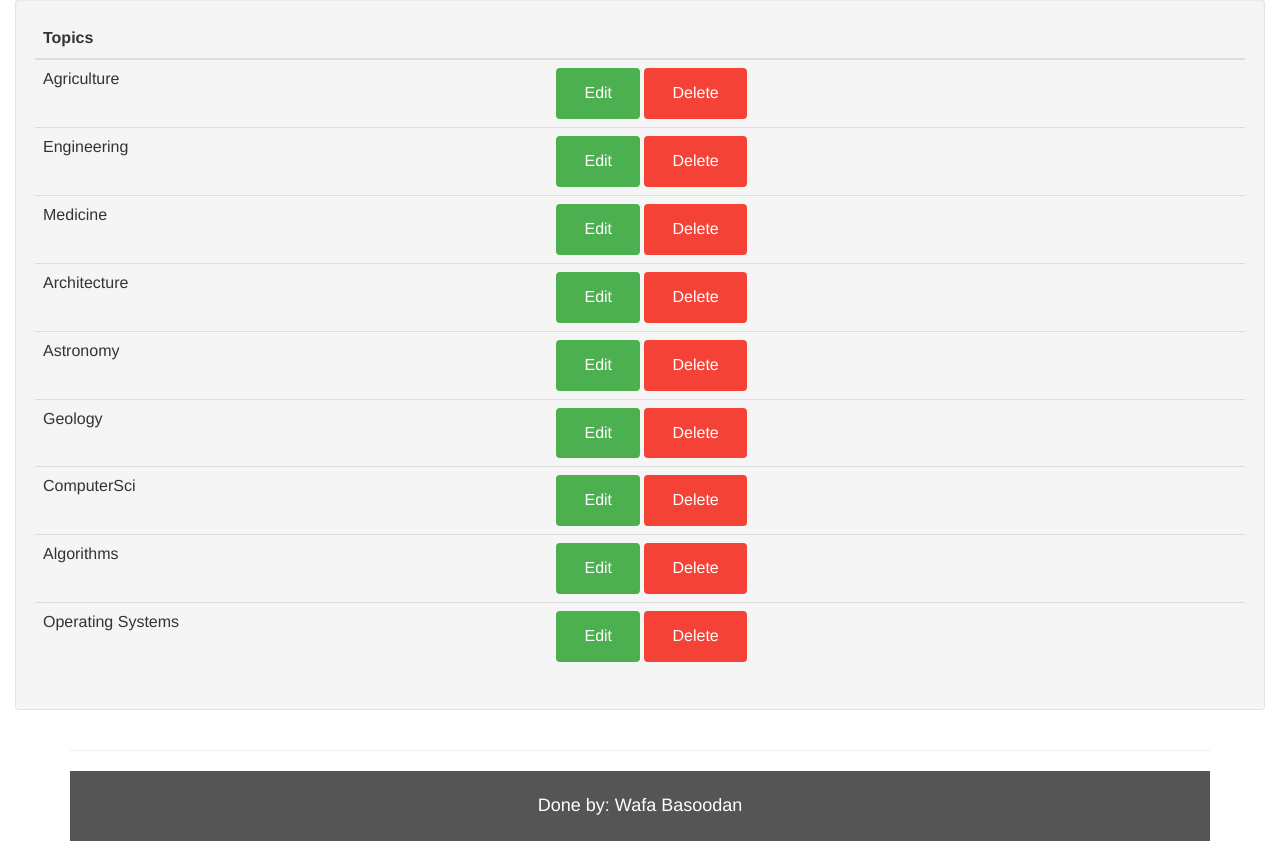
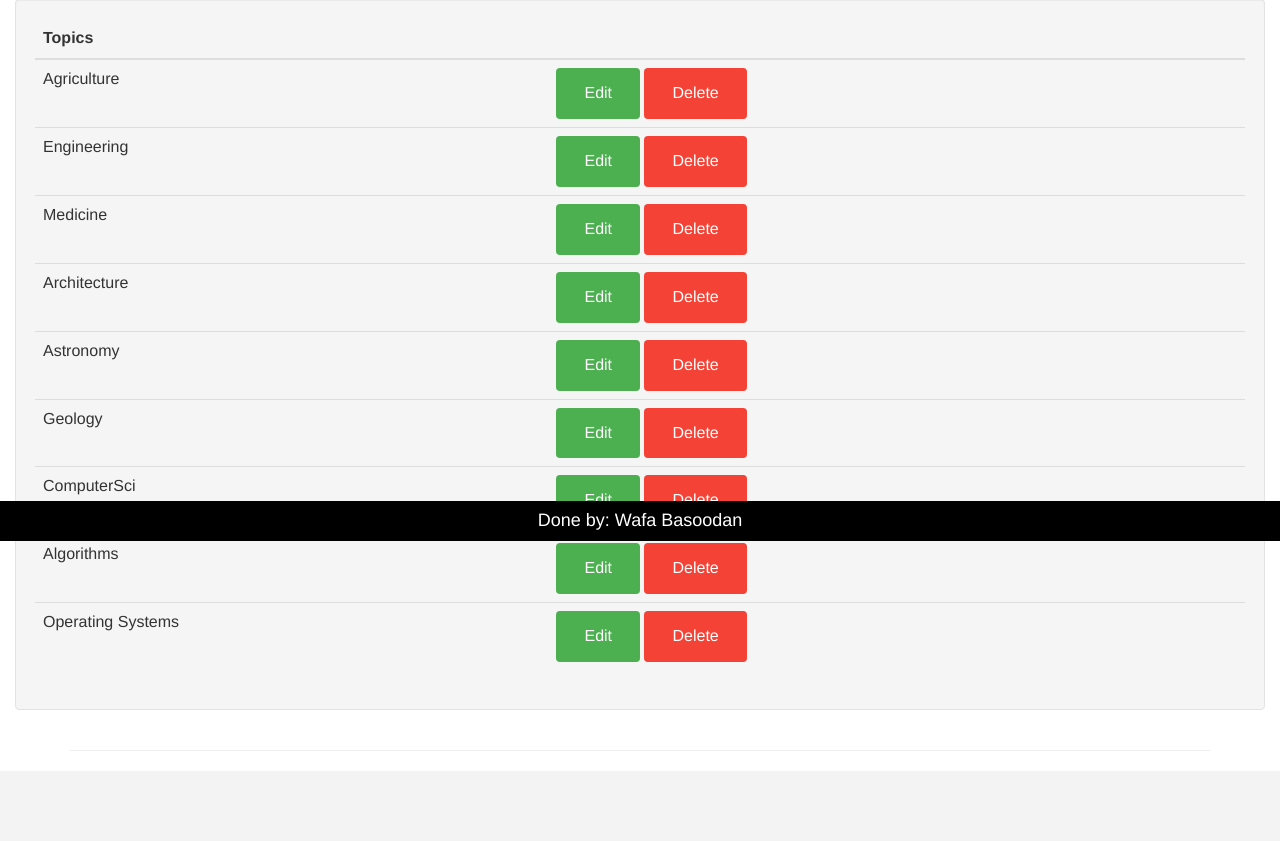
Before and after one commit to wafa-b/forums-flask, a Flask app: page / in a window 1280 px wide. Shown: the part 259-1100 px from the top of the page. After the commit the page ends 969 px from the top, so only its background shows below. Run offline with Flask 2, Linux system fonts and the light colour scheme; some libraries are stand-ins or nearby versions.

Commit message:
Add css for footer

```diff
--- a/app/static/style.css
+++ b/app/static/style.css
@@ -9,9 +9,13 @@
 
     /* Set black background color, white text and some padding */
     footer {
-      background-color: #555;
-      color: white;
-      padding: 15px;
+      position: fixed;
+    left: 0;
+    bottom: 0;
+    width: 100%;
+    background-color: black;
+    color: white;
+    text-align: center;
     }
 
     /* On small screens, set height to 'auto' for sidenav and grid */
```
